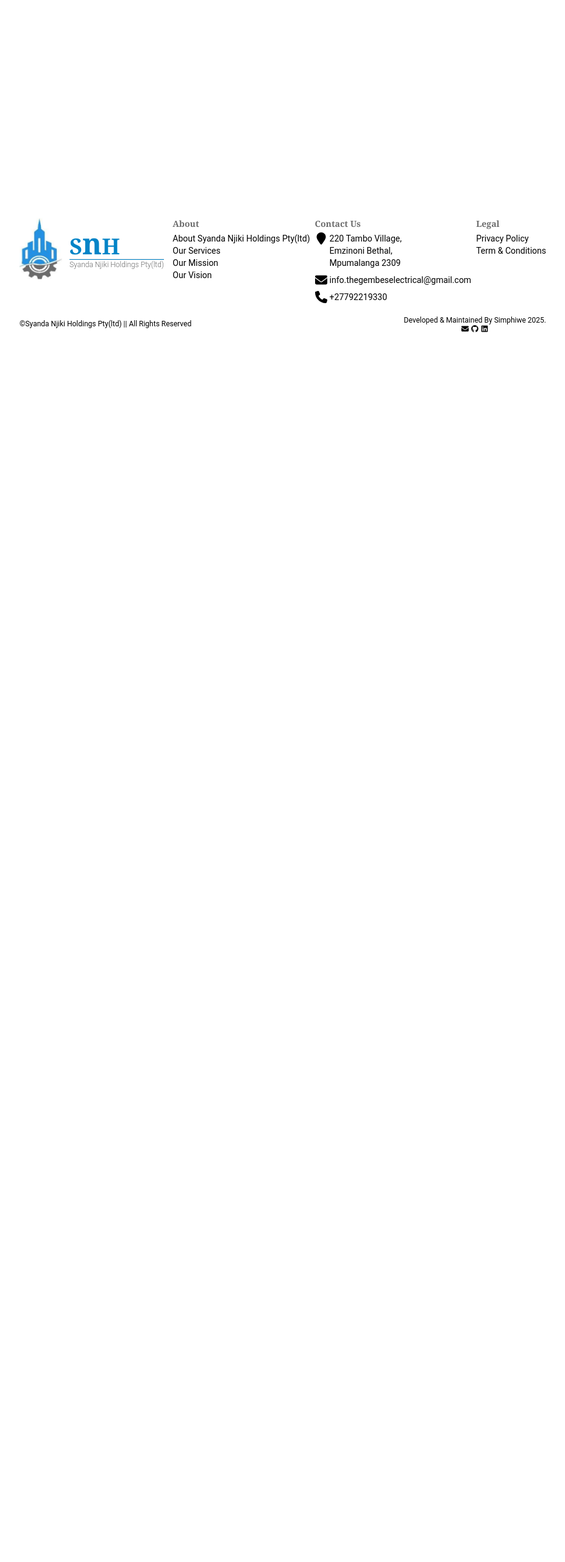
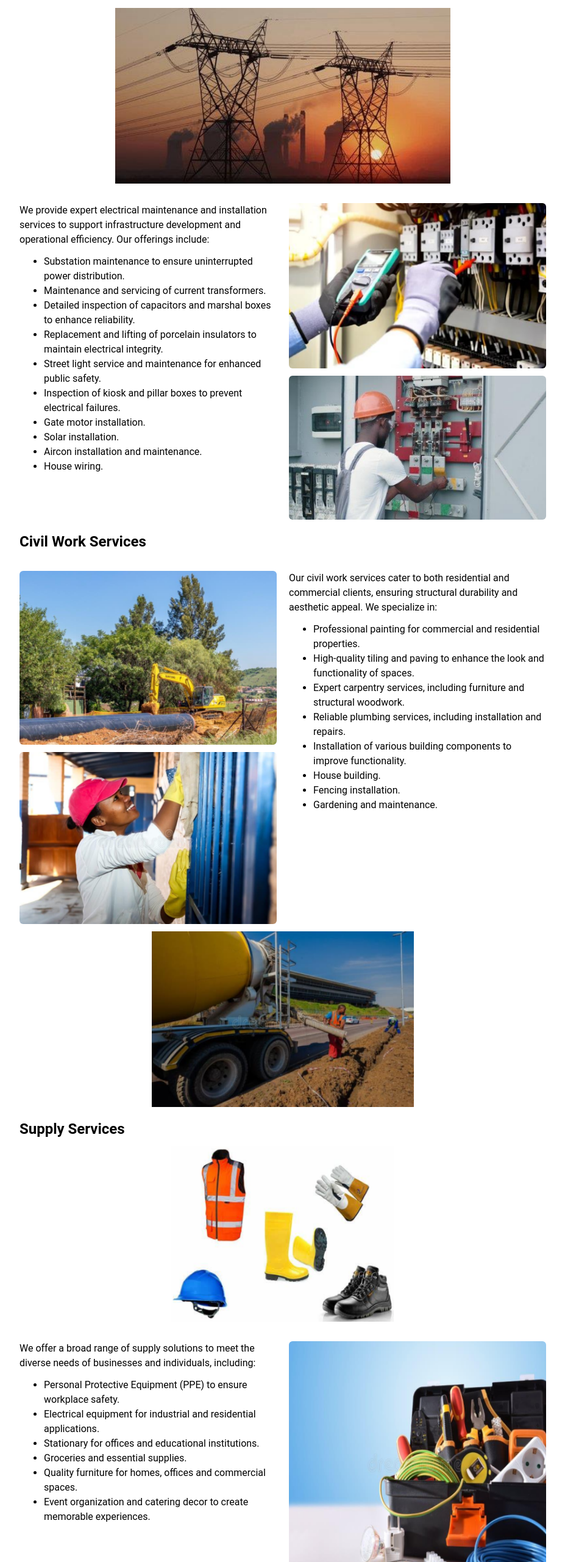
Before and after one commit to DeeBest/Syanda_Njiki_Holdings, a React (Vite) app: page /services in a window 1280 px wide. Shown: the part 239-2800 px from the top of the page at 61% size, without its empty margins (176-1103 px from the left). Before the commit the page ends 800 px from the top, so only its background shows below. Built offline with nearby package versions, Linux system fonts and the light colour scheme.

Commit message:
updated services page

```diff
--- a/src/components/Footer.jsx
+++ b/src/components/Footer.jsx
@@ -12,7 +12,7 @@ const Footer = () => {
   return (
     <footer className="w-full text-sm">
       <section className="flex flex-col w-full max-w-4xl p-4 mx-auto">
-        <div className="flex flex-col items-start w-full gap-2 sm:flex-row">
+        <div className="flex flex-col items-start justify-between w-full gap-5 sm:flex-row">
           <Link to="/" className="flex items-center gap-3">
             <div className="w-[70px]">
               <img
@@ -31,15 +31,8 @@ const Footer = () => {
               </h4>
             </div>
           </Link>
-          <div className="flex flex-col sm:ml-auto">
-            <h3 className="font-serif font-semibold text-[#6c6c6c] mb-1">
-              About
-            </h3>
-            <Link to="/about">About Syanda Njiki Holdings Pty(ltd)</Link>
-            <Link to="/about">Our Services</Link>
-            <Link to="/about">Our Mission</Link>
-            <Link to="/about">Our Vision</Link>
-          </div>
+
+          <div className="grid grid-cols-1 gap-4 md:grid-cols-2">
             <div className="flex flex-col" id="contact">
               <h3 className="font-serif font-semibold text-[#6c6c6c] mb-1">
                 Contact Us
@@ -65,10 +58,28 @@ const Footer = () => {
             </div>
             <div className="flex flex-col">
               <h3 className="font-serif font-semibold text-[#6c6c6c] mb-1">
+                About
+              </h3>
+              <Link to="/about">About Syanda Njiki Holdings Pty(ltd)</Link>
+              <Link to="/about">Our Mission</Link>
+              <Link to="/about">Our Vision</Link>
+            </div>
+            <div className="flex flex-col">
+              <h3 className="font-serif font-semibold text-[#6c6c6c] mb-1">
+                Services
+              </h3>
+              <Link to="/services">Electrical Services</Link>
+              <Link to="/services">Civil Work Services</Link>
+              <Link to="/services">Supply Services</Link>
+              <Link to="/services">Transportation Services</Link>
+            </div>
+            <div className="flex flex-col">
+              <h3 className="font-serif font-semibold text-[#6c6c6c] mb-1">
                 Legal
               </h3>
               <Link to="/">Privacy Policy</Link>
               <Link to="/">Term & Conditions</Link>
+            </div>
           </div>
         </div>
         <div className="flex items-center justify-between mt-5 text-xs">
--- a/src/pages/Services.jsx
+++ b/src/pages/Services.jsx
@@ -1,7 +1,183 @@
+import image12 from '../assets/image12.png';
+import image11 from '../assets/image11.png';
+import image10 from '../assets/image10.png';
+import image8 from '../assets/image8.png';
+import image7 from '../assets/image7.png';
+import image9 from '../assets/image9.png';
+import image3 from '../assets/image3.png';
+import image4 from '../assets/image4.png';
+import image5 from '../assets/image5.png';
+import image6 from '../assets/image6.png';
+import image1 from '../assets/image1.png';
+import image2 from '../assets/image2.png';
+
 const Services = () => {
   return (
-    <section>
-      <h1>Our Services</h1>
+    <section className="flex flex-col items-center justify-center w-full">
+      <h1 className="font-serif text-3xl font-bold">Our Services</h1>
+
+      <div className="flex flex-col w-full gap-3 mt-5">
+        <h3 className="text-2xl font-semibold">Electricity Services</h3>
+        <div className="flex items-center justify-center w-full overflow-hidden rounded-md h-72">
+          <img
+            src={image12}
+            alt="image12"
+            className="object-contain w-full h-full"
+          />
+        </div>
+        <div className="flex w-full gap-5 mt-5">
+          <div className="flex flex-col flex-1 gap-3">
+            <p>
+              We provide expert electrical maintenance and installation services
+              to support infrastructure development and operational efficiency.
+              Our offerings include:
+            </p>
+            <ul className="pl-10 list-disc">
+              <li>
+                Substation maintenance to ensure uninterrupted power
+                distribution.
+              </li>
+              <li>Maintenance and servicing of current transformers.</li>
+              <li>
+                Detailed inspection of capacitors and marshal boxes to enhance
+                reliability.
+              </li>
+              <li>
+                Replacement and lifting of porcelain insulators to maintain
+                electrical integrity.
+              </li>
+              <li>
+                Street light service and maintenance for enhanced public safety.
+              </li>
+              <li>
+                Inspection of kiosk and pillar boxes to prevent electrical
+                failures.
+              </li>
+              <li>Gate motor installation.</li>
+              <li>Solar installation.</li>
+              <li>Aircon installation and maintenance.</li>
+              <li>House wiring.</li>
+            </ul>
+          </div>
+          <div className="flex flex-col self-center flex-1 gap-3">
+            <img src={image11} alt="image11" className="rounded-md" />
+            <img src={image10} alt="image10" className="rounded-md" />
+          </div>
+        </div>
+      </div>
+      <div className="flex flex-col w-full gap-3 mt-5">
+        <h3 className="text-2xl font-semibold">Civil Work Services</h3>
+
+        <div className="flex w-full gap-5 mt-5">
+          <div className="flex flex-col self-center flex-1 gap-3">
+            <img src={image9} alt="image9" className="rounded-md" />
+            <img src={image7} alt="image7" className="rounded-md" />
+          </div>
+          <div className="flex flex-col flex-1 gap-3">
+            <p>
+              Our civil work services cater to both residential and commercial
+              clients, ensuring structural durability and aesthetic appeal. We
+              specialize in:
+            </p>
+            <ul className="pl-10 list-disc">
+              <li>
+                Professional painting for commercial and residential properties.
+              </li>
+              <li>
+                High-quality tiling and paving to enhance the look and
+                functionality of spaces.
+              </li>
+              <li>
+                Expert carpentry services, including furniture and structural
+                woodwork.
+              </li>
+              <li>
+                Reliable plumbing services, including installation and repairs.
+              </li>
+              <li>
+                Installation of various building components to improve
+                functionality.
+              </li>
+              <li>House building.</li>
+              <li>Fencing installation.</li>
+              <li>Gardening and maintenance.</li>
+            </ul>
+          </div>
+        </div>
+        <div className="flex items-center justify-center w-full overflow-hidden rounded-md h-72">
+          <img
+            src={image8}
+            alt="image8"
+            className="object-contain w-full h-full"
+          />
+        </div>
+      </div>
+      <div className="flex flex-col w-full gap-3 mt-5">
+        <h3 className="text-2xl font-semibold">Supply Services</h3>
+        <div className="flex items-center justify-center w-full overflow-hidden rounded-md h-72">
+          <img
+            src={image5}
+            alt="image5"
+            className="object-contain w-full h-full"
+          />
+        </div>
+        <div className="flex w-full gap-5 mt-5">
+          <div className="flex flex-col flex-1 gap-3">
+            <p>
+              We offer a broad range of supply solutions to meet the diverse
+              needs of businesses and individuals, including:
+            </p>
+            <ul className="pl-10 list-disc">
+              <li>
+                Personal Protective Equipment (PPE) to ensure workplace safety.
+              </li>
+              <li>
+                Electrical equipment for industrial and residential
+                applications.
+              </li>
+              <li>Stationary for offices and educational institutions.</li>
+              <li>Groceries and essential supplies.</li>
+              <li>
+                Quality furniture for homes, offices and commercial spaces.
+              </li>
+              <li>
+                Event organization and catering decor to create memorable
+                experiences.
+              </li>
+            </ul>
+          </div>
+          <div className="flex flex-col self-center flex-1 gap-3">
+            <img src={image3} alt="image3" className="rounded-md" />
+            <img src={image4} alt="image4" className="rounded-md" />
+          </div>
+        </div>
+        <div className="flex items-center justify-center w-full overflow-hidden rounded-md h-72">
+          <img
+            src={image6}
+            alt="image6"
+            className="object-contain w-full h-full"
+          />
+        </div>
+      </div>
+      <div className="flex flex-col w-full gap-3 mt-5">
+        <h3 className="text-2xl font-semibold">Transport Services</h3>
+        <div className="flex w-full gap-5 mt-5">
+          <div className="flex flex-col flex-1 gap-3">
+            <p>
+              We provide efficient and reliable transport solutions for
+              businesses and individuals, including:
+            </p>
+            <ul className="pl-10 list-disc">
+              <li>Safe and comfortable transportation of people.</li>
+              <li>Secure transportation of goods to various destinations.</li>
+            </ul>
+          </div>
+          <div className="flex flex-col self-center flex-1 gap-3">
+            <img src={image1} alt="image1" className="rounded-md" />
+            <img src={image2} alt="image2" className="rounded-md" />
+          </div>
+        </div>
+      </div>
     </section>
   );
 };
```
Lines whose indentation alone changed are shown as unchanged.
